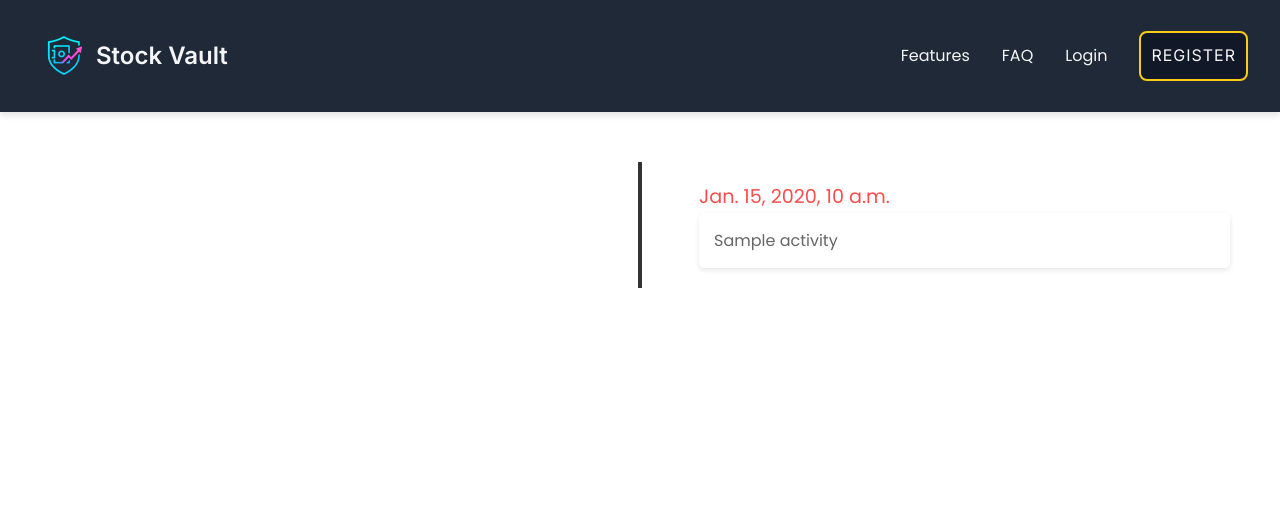
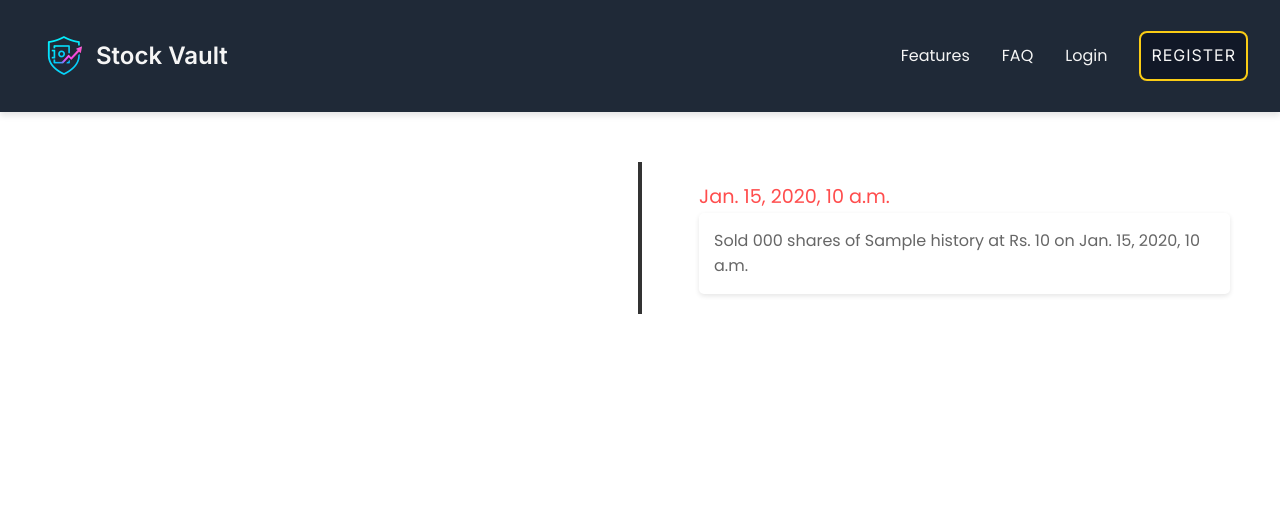
Before and after one commit to ghanteyyy/StockVault, a Django app: template templates/timeline.html in a window 1280 px wide. Shown: the top 513 px of the page. Run offline with Django 5.2, Linux system fonts and the light colour scheme; the template is opened without the code that fills it: most values are stand-ins (such as "Sample title", 1, 10 or a date in 2020); parts of the project's set-up code (start-up, migrations or seed data) failed here and were passed over; some libraries are stand-ins or nearby versions.

Commit message:
Updated data fetching

```diff
--- a/templates/timeline.html
+++ b/templates/timeline.html
@@ -12,10 +12,10 @@
         <div class="timeline">
             {% for history in histories %}
                 <div class="timeline-item {% if forloop.counter0|divisibleby:2 %}right{% else %}left{% endif %}">
-                    <span>{{history.recorded_at}}</span>
+                    <span>{{history.transaction_date}}</span>
 
                     <div class="timeline-content">
-                        <p>{{history.activity}}</p>
+                        <p>{% if history.transaction_type == "buy" %}Bought{% else %}Sold{% endif %} {{history.number_of_shares}} shares of {{history.company_name}} at Rs. {{history.transacted_price}} on {{history.transaction_date}}</p>
                     </div>
                 </div>
             {% endfor %}
```
